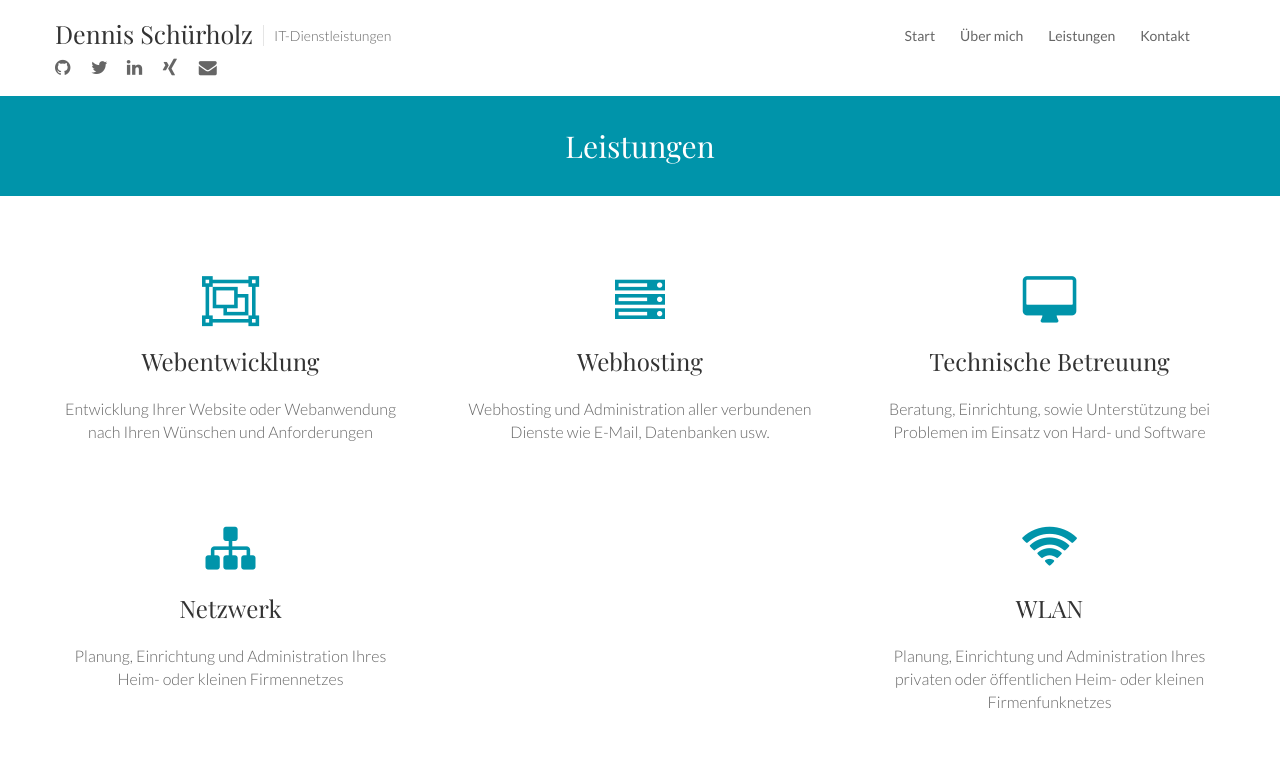
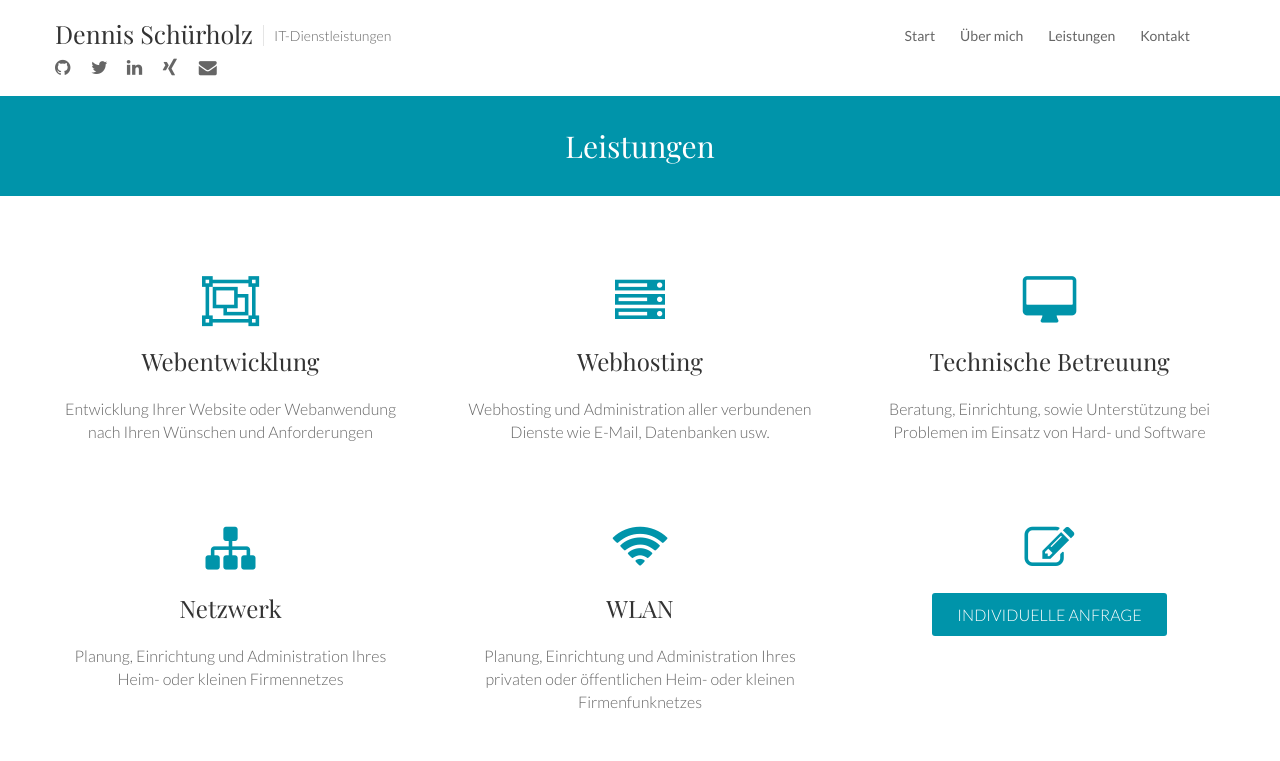
Before and after one commit to dennisschuerholz/schuerholz.it, a Jekyll site: the page built from _pages/leistungen.md, in a window 1280 px wide. Shown: the top 761 px of the page. Built offline with Jekyll 4.4.1, drawn with Linux system fonts in a browser that asks for light colours.

Commit message:
Format "Individuelle Anfrage"

```diff
--- a/_pages/leistungen.md
+++ b/_pages/leistungen.md
@@ -32,4 +32,9 @@ picture-pos: 35%
 
 {% include tile.html fa-icon='wifi' title='WLAN' text='Planung, Einrichtung und Administration Ihres privaten oder öffentlichen Heim- oder kleinen Firmenfunknetzes' %}
 
-{% include form.html button='' caption='' %}
+<div class="tile">
+    <i class="fa fa-pencil-square-o" aria-hidden="true"></i>
+    <div style="margin:20px 0;">
+        {% include form.html button='' caption='' %}
+    </div>
+</div>
```
